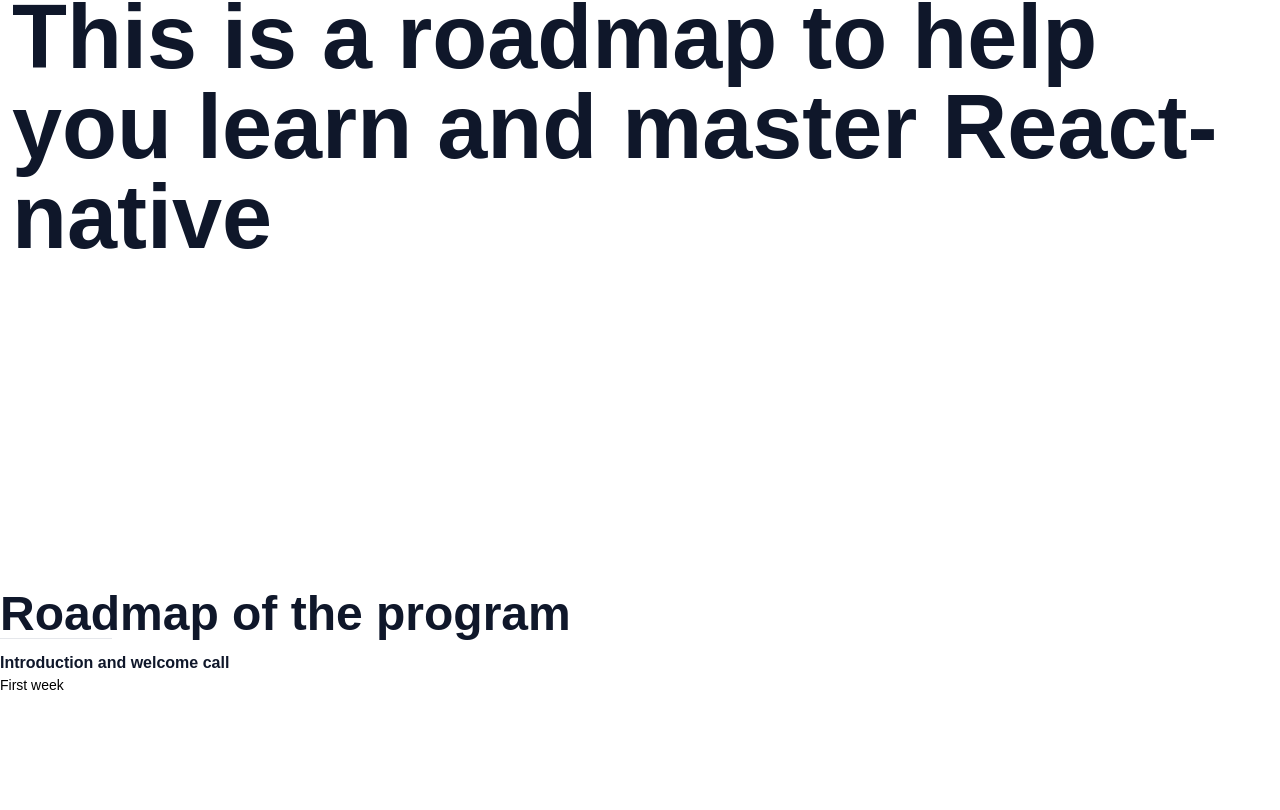
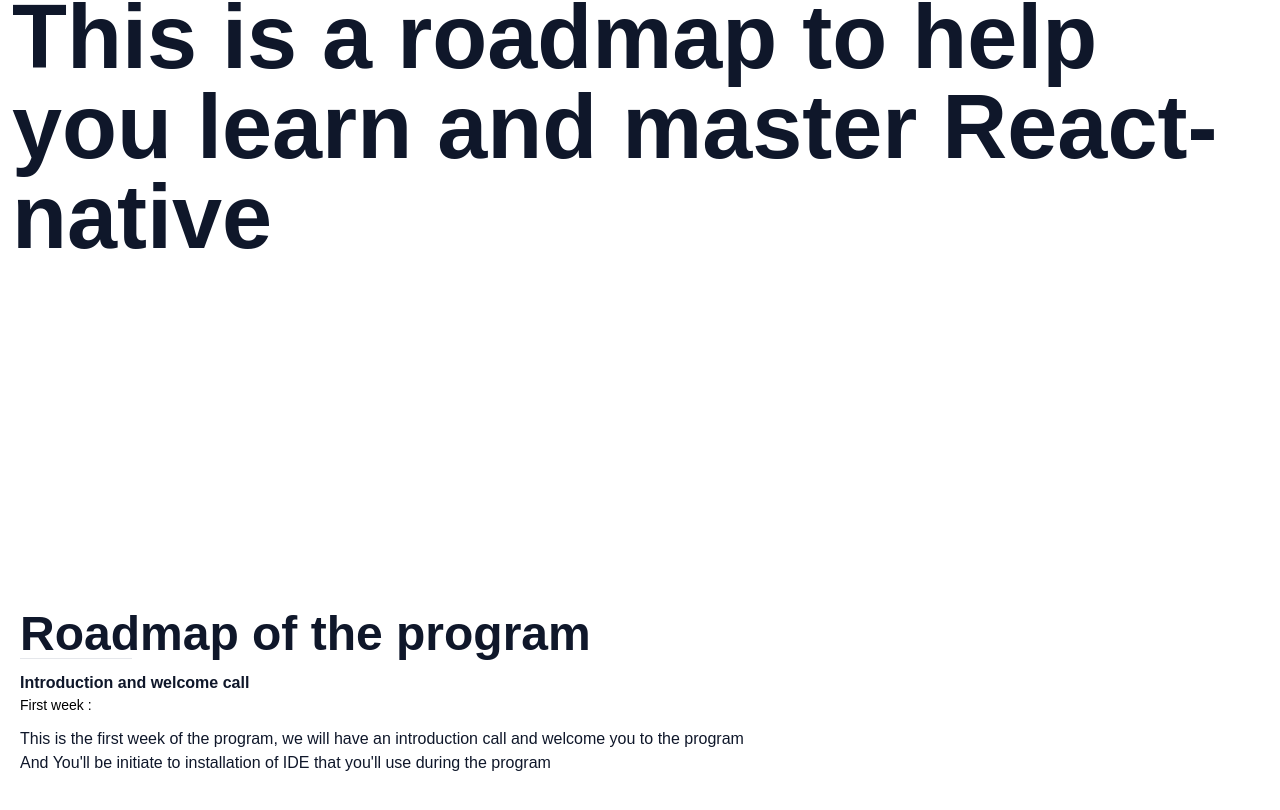
Before and after one commit to tchasinga/native-present, a React (Vite) app: page / in a window 1280 px wide. Shown: the part 264-1074 px from the top of the page. Before the commit the page ends 1035 px from the top, so only its background shows below. Built offline with nearby package versions, Linux system fonts and the light colour scheme.

Commit message:
Node code is added now

```diff
--- a/src/Pages/Program.jsx
+++ b/src/Pages/Program.jsx
@@ -1,6 +1,6 @@
 export default function Program() {
   return (
-     <div className="flex flex-col pb-16 w-full">
+     <div className="flex flex-col pb-16 w-full p-5">
        <h1 className="text-5xl text-slate-900 font-semibold">Roadmap  of the program</h1>
        <hr className="w-28 " />
 
@@ -8,8 +8,13 @@
 
        <div className="flex flex-col py-3">
         <h3 className="font-bold text-slate-900">Introduction and welcome call</h3>
-        <h4 className="text-sm font-medium">First week</h4>
-
+        <h4 className="text-sm font-medium decoration-dashed">First week :</h4>
+       </div>
+       {/* Details */}
+       <div className="flex flex-col">
+            <p className="text-slate-900">This is the first week of the program, we will have an introduction call and welcome you to the program</p>
+            <p className="text-slate-900">And You&apos;ll be initiate to installation of IDE that you&apos;ll use during the program</p>
+            <p className=""></p>
        </div>
     </div>
   )
```
